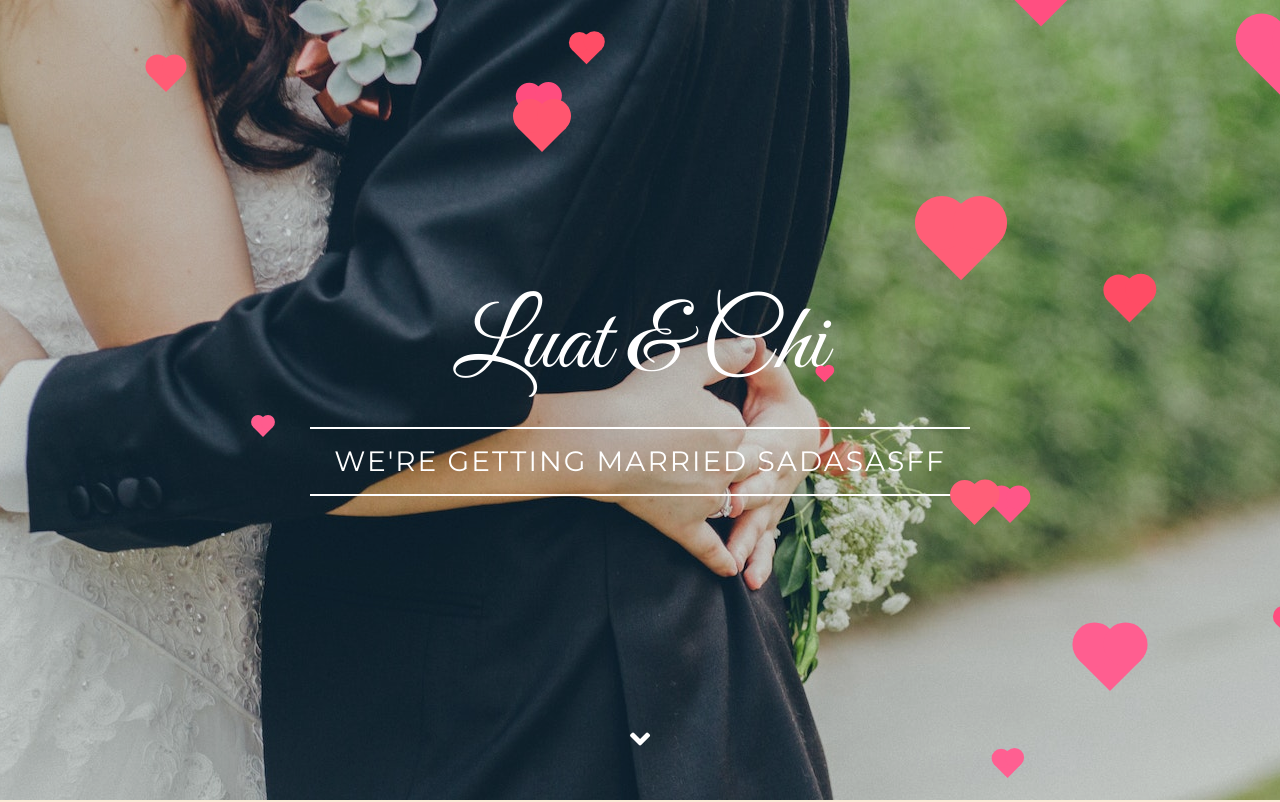
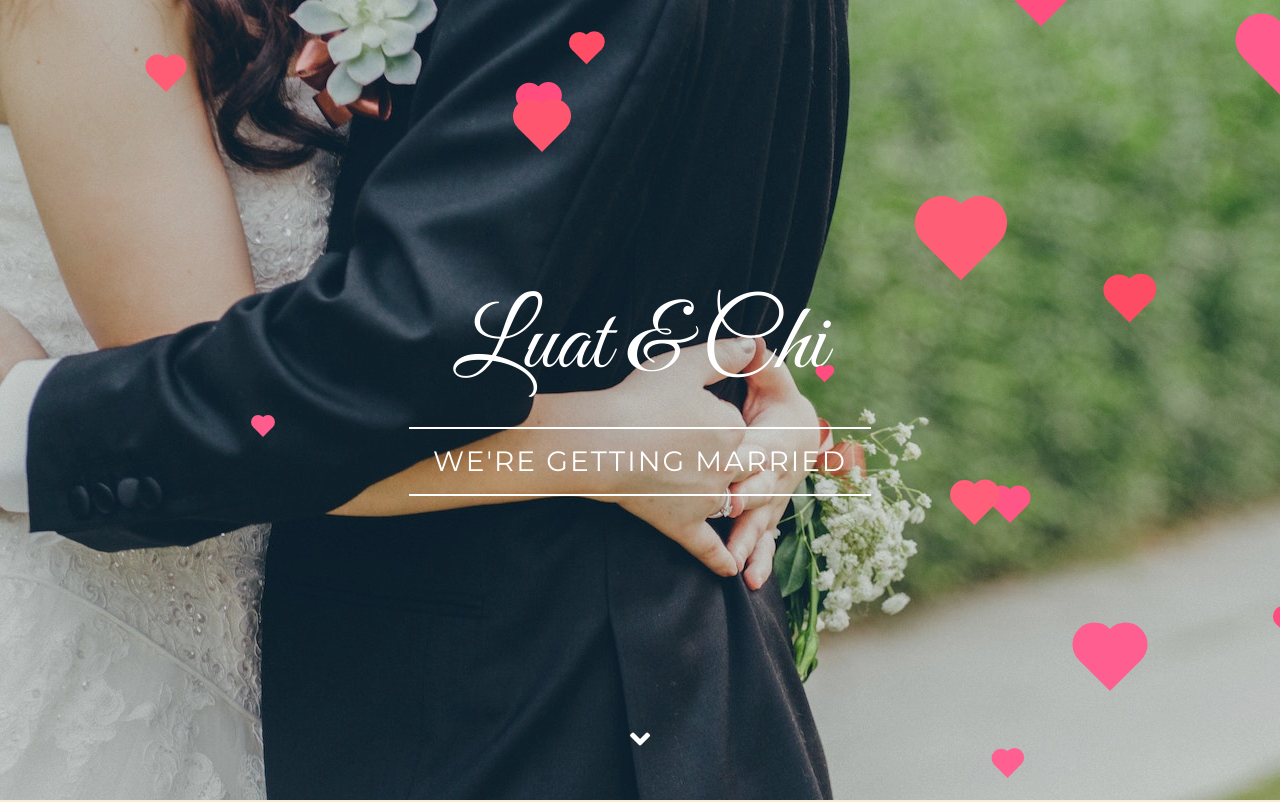
Before and after one commit to LuatNguyenn/wedding-invitation, a website with bundled scripts: page public/index.html in a window 1280 px wide. Shown: the top 802 px of the page. Built offline with nearby package versions, Linux system fonts and the light colour scheme.

Commit message:
Update index.html

```diff
--- a/public/index.html
+++ b/public/index.html
@@ -71,7 +71,7 @@
                             <h1 class="display-1 font-secondary text-white mt-n3 mb-md-4">Luat & Chi</h1>
                             <div class="d-inline-block border-top border-bottom border-light py-3 px-4">
                                 <h3 class="text-uppercase font-weight-normal text-white m-0"
-                                    style="letter-spacing: 2px;">We're getting married sadasasff</h3>
+                                    style="letter-spacing: 2px;">We're getting married</h3>
                             </div>
                         </div>
                     </div>
```
